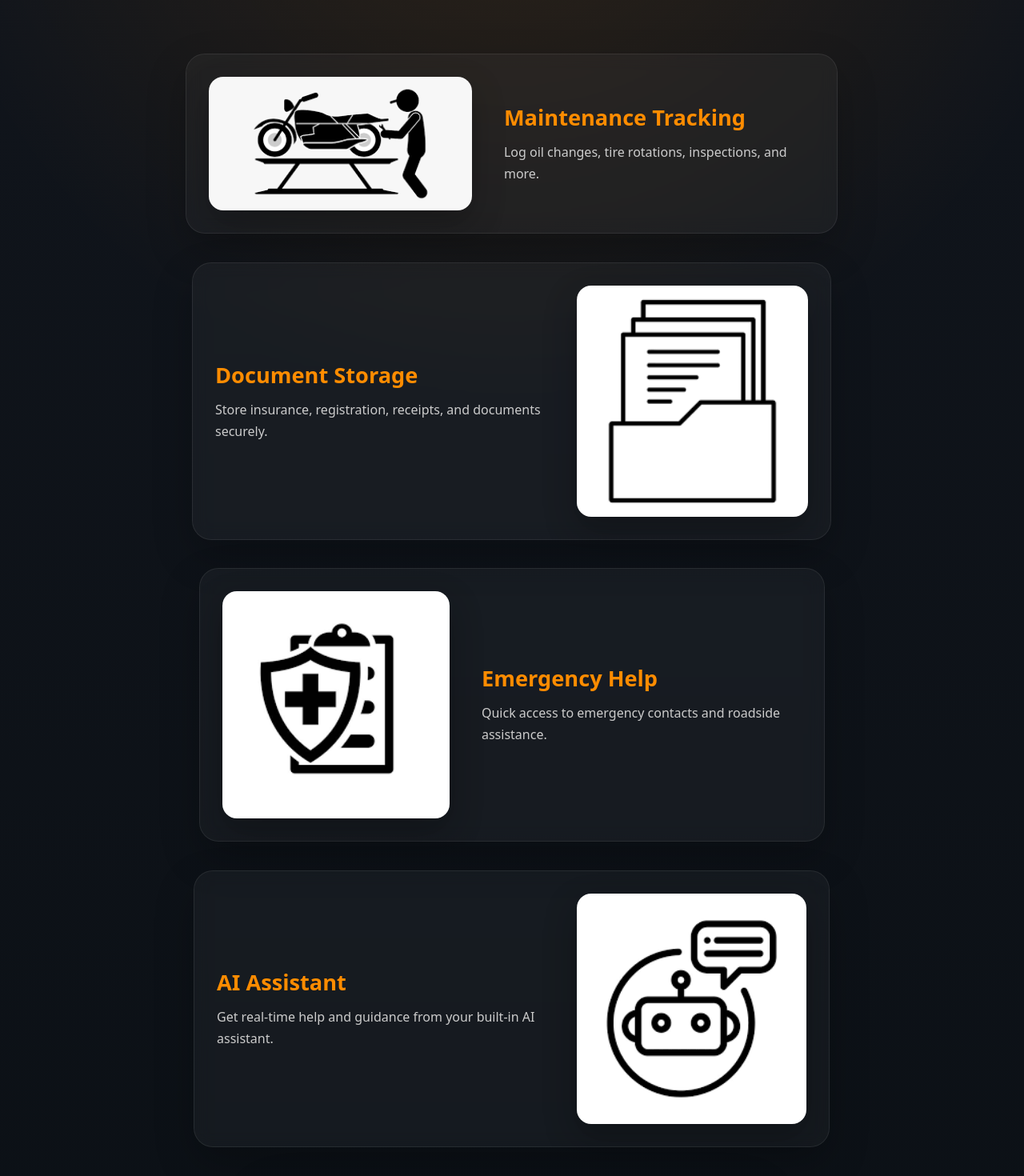
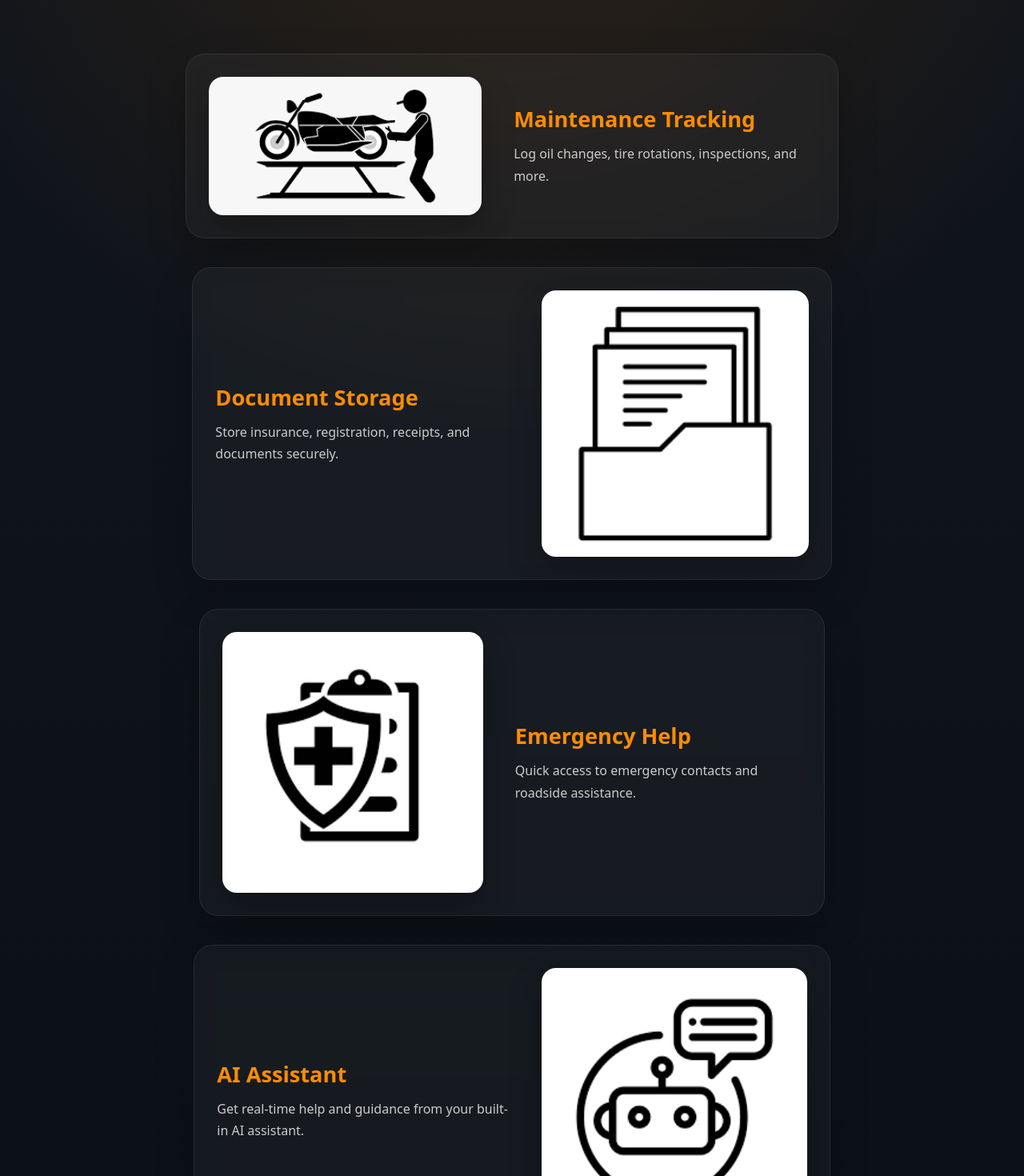
Before and after one commit to MatasZos/RoadGuardianApp, a Next.js app: page / in a window 1280 px wide. Shown: the part 240-1710 px from the top of the page at 80% size. Built offline with nearby package versions, Linux system fonts and the light colour scheme.

Commit message:
Refactor animation and transition styles in CSS
Removed popUp animation and adjusted transition properties for .feature class. Added .show class for opacity and transform effects.

```diff
--- a/src/app/page.module.css
+++ b/src/app/page.module.css
@@ -51,27 +51,18 @@
   border: 1px solid rgba(255, 255, 255, 0.08);
   box-shadow: 0 20px 50px rgba(0, 0, 0, 0.22);
   backdrop-filter: blur(10px);
-  animation: popUp 0.75s ease both;
   transition:
-    transform 0.3s ease,
-    box-shadow 0.3s ease,
-    border-color 0.3s ease;
+    transform 0.35s ease,
+    box-shadow 0.35s ease,
+    border-color 0.35s ease,
+    opacity 0.7s ease;
+  opacity: 0;
+  transform: translateY(50px) scale(0.96);
 }
 
-.feature:nth-child(1) {
-  animation-delay: 0.1s;
-}
-.feature:nth-child(2) {
-  animation-delay: 0.2s;
-}
-.feature:nth-child(3) {
-  animation-delay: 0.3s;
-}
-.feature:nth-child(4) {
-  animation-delay: 0.4s;
-}
-.feature:nth-child(5) {
-  animation-delay: 0.5s;
+.show {
+  opacity: 1;
+  transform: translateY(0) scale(1);
 }
 
 .feature:hover {
@@ -95,6 +86,10 @@
 .feature:hover img {
   transform: scale(1.03);
   box-shadow: 0 20px 50px rgba(0, 0, 0, 0.35);
+}
+
+.featureText {
+  flex: 1;
 }
 
 .feature h3 {
@@ -189,17 +184,6 @@
   }
 }
 
-@keyframes popUp {
-  from {
-    opacity: 0;
-    transform: translateY(36px) scale(0.96);
-  }
-  to {
-    opacity: 1;
-    transform: translateY(0) scale(1);
-  }
-}
-
 /* MOBILE */
 @media (max-width: 768px) {
   .hero {
```
